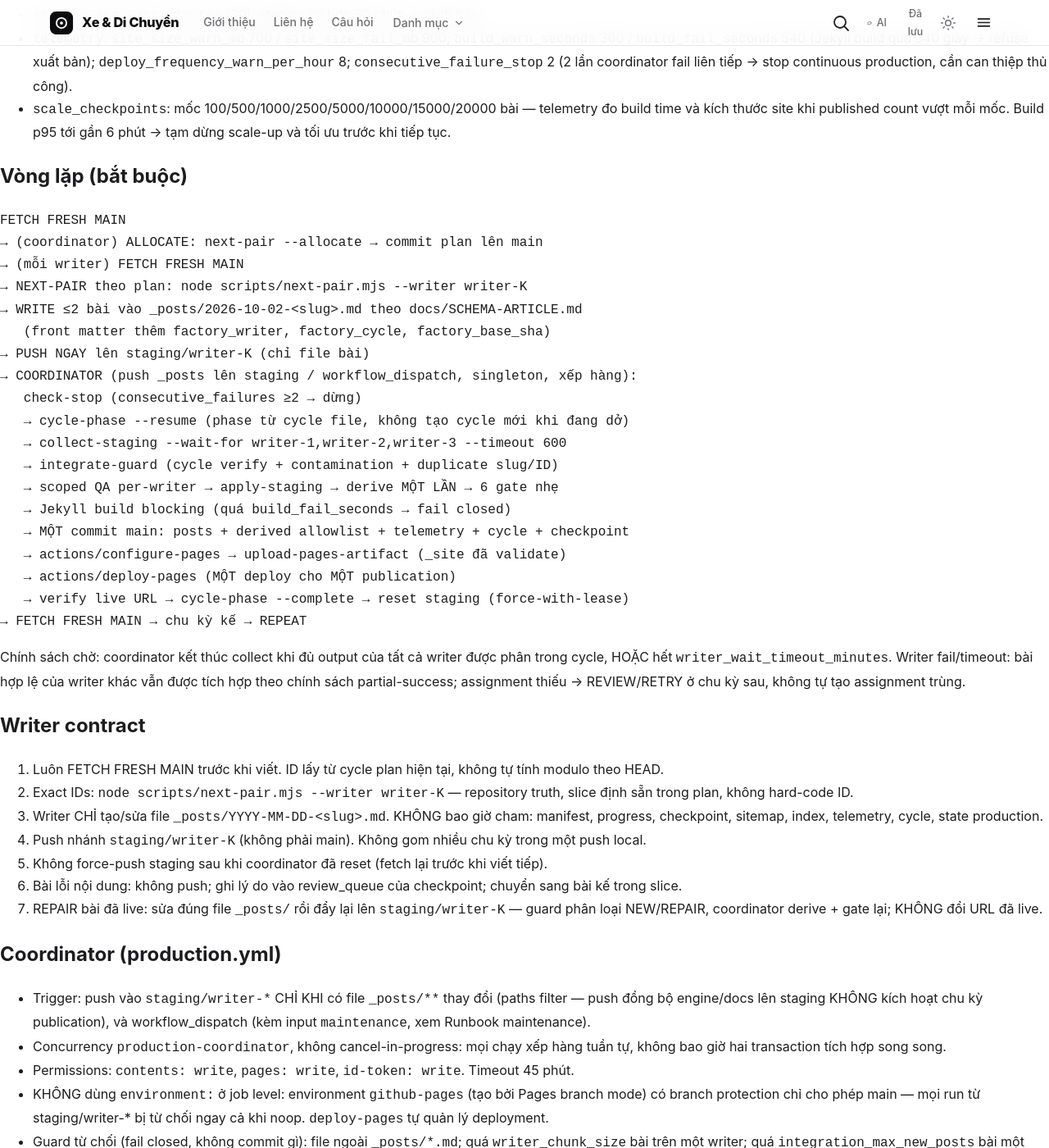
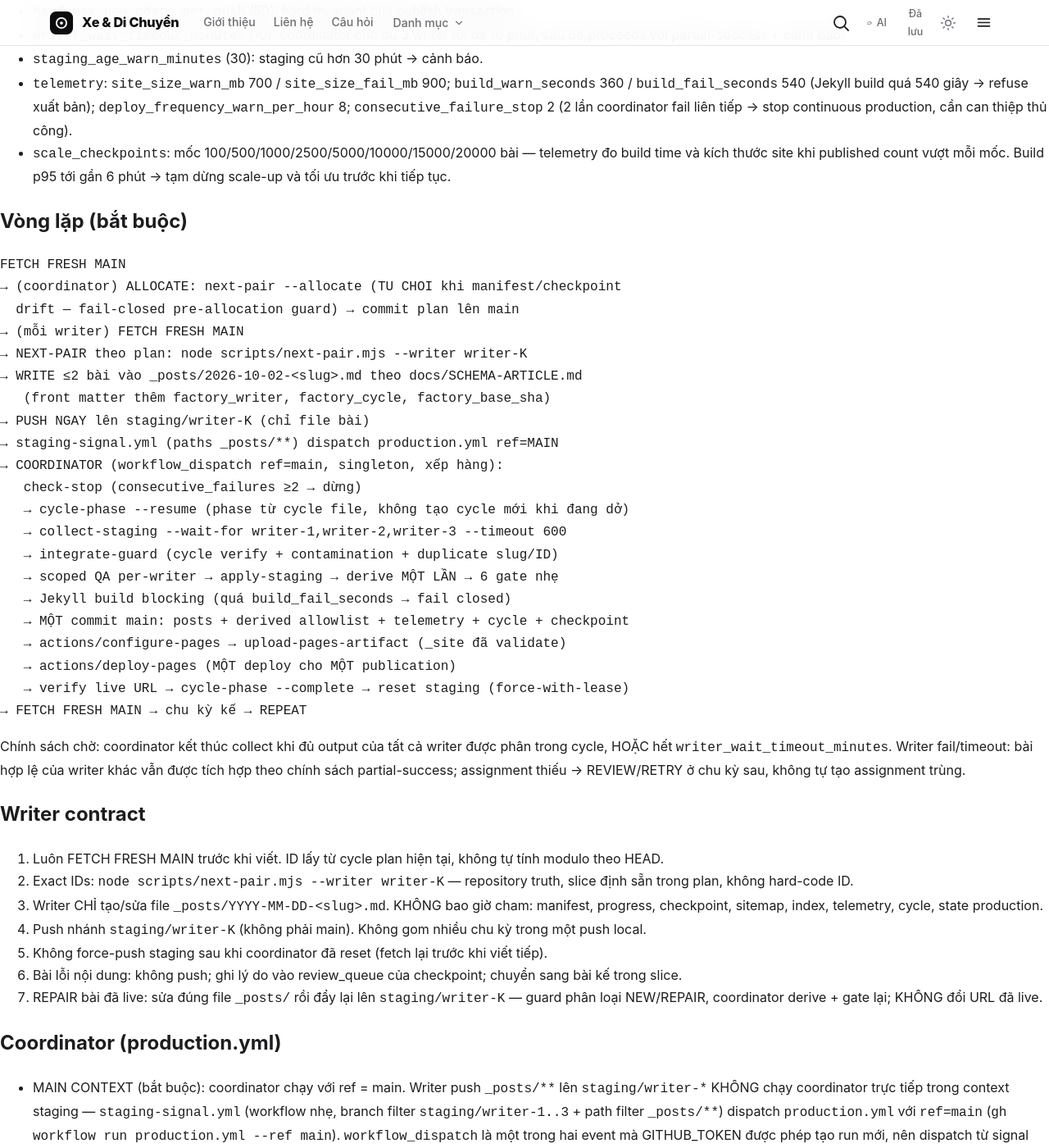
Before and after one commit to codeappweb/lab, a Jekyll site: the page built from docs/MICRO-LOOP.md, in a window 1280 px wide and 1400 px high, scrolled down 1311 px. Shown: the whole window at 82% size. Built offline with Jekyll 4.4.1, drawn with Linux system fonts in a browser that asks for light colours; our own code applies the rules of GitHub Pages for plain Markdown files; some of the changed text lies outside the part shown.

Commit message:
hardening: main-context coordinator (staging-signal dispatch ref=main), github-pages environment restored (main-only), fail-closed allocate guard (manifest/checkpoint drift), actions v6/v7, docs

````diff
--- a/docs/MICRO-LOOP.md
+++ b/docs/MICRO-LOOP.md
@@ -11,7 +11,9 @@ writer-1  writer-2  writer-3   (cùng đọc MỘT plan tại base_sha)
    |         |         |
 staging/writer-1..3            (writer chỉ đẩy _posts/*.md lên nhánh riêng)
    \         |         /
-    single COORDINATOR (production.yml, singleton queue toàn cục)
+    staging-signal.yml (_posts/** push → dispatch production.yml ref=main)
+         |
+    single COORDINATOR (production.yml, MAIN context, singleton queue toàn cục)
          collect (--wait-for: chờ đủ 3 writer hoặc timeout 10 phút)
          → integrate-guard (cycle verify: factory_writer/factory_cycle/factory_base_sha,
            manifest_id đúng slice, không trùng slug/ID; lệch cycle → REVIEW)
@@ -48,13 +50,15 @@ Data file `data/factory-config.json`:
 
 ```
 FETCH FRESH MAIN
-→ (coordinator) ALLOCATE: next-pair --allocate → commit plan lên main
+→ (coordinator) ALLOCATE: next-pair --allocate (TU CHOI khi manifest/checkpoint
+  drift — fail-closed pre-allocation guard) → commit plan lên main
 → (mỗi writer) FETCH FRESH MAIN
 → NEXT-PAIR theo plan: node scripts/next-pair.mjs --writer writer-K
 → WRITE ≤2 bài vào _posts/2026-10-02-<slug>.md theo docs/SCHEMA-ARTICLE.md
    (front matter thêm factory_writer, factory_cycle, factory_base_sha)
 → PUSH NGAY lên staging/writer-K (chỉ file bài)
-→ COORDINATOR (push _posts lên staging / workflow_dispatch, singleton, xếp hàng):
+→ staging-signal.yml (paths _posts/**) dispatch production.yml ref=MAIN
+→ COORDINATOR (workflow_dispatch ref=main, singleton, xếp hàng):
    check-stop (consecutive_failures ≥2 → dừng)
    → cycle-phase --resume (phase từ cycle file, không tạo cycle mới khi đang dở)
    → collect-staging --wait-for writer-1,writer-2,writer-3 --timeout 600
@@ -82,10 +86,11 @@ Chính sách chờ: coordinator kết thúc collect khi đủ output của tất
 
 ## Coordinator (production.yml)
 
-- Trigger: push vào `staging/writer-*` CHỈ KHI có file `_posts/**` thay đổi (paths filter — push đồng bộ engine/docs lên staging KHÔNG kích hoạt chu kỳ publication), và workflow_dispatch (kèm input `maintenance`, xem Runbook maintenance).
-- Concurrency `production-coordinator`, không cancel-in-progress: mọi chạy xếp hàng tuần tự, không bao giờ hai transaction tích hợp song song.
+- MAIN CONTEXT (bắt buộc): coordinator chạy với ref = main. Writer push `_posts/**` lên `staging/writer-*` KHÔNG chạy coordinator trực tiếp trong context staging — `staging-signal.yml` (workflow nhẹ, branch filter `staging/writer-1..3` + path filter `_posts/**`) dispatch `production.yml` với `ref=main` (`gh workflow run production.yml --ref main`). `workflow_dispatch` là một trong hai event mà GITHUB_TOKEN được phép tạo run mới, nên dispatch từ signal luôn hợp lệ. Push đồng bộ engine/docs/data lên staging KHÔNG signal (paths filter) — không tạo fake publication cycle.
+- Trigger của production.yml: chỉ `workflow_dispatch` (kèm input `maintenance`, xem Runbook maintenance). Run thủ công phải chọn branch `main` khi dispatch.
+- Concurrency `production-coordinator`, không cancel-in-progress: mọi chạy xếp hàng tuần tự, không bao giờ hai transaction tích hợp song song. Signal cũng có concurrency riêng (`staging-signal`) để nhiều push liên tiếp của writer không tạo một loạt dispatch thừa.
 - Permissions: `contents: write`, `pages: write`, `id-token: write`. Timeout 45 phút.
-- KHÔNG dùng `environment:` ở job level: environment `github-pages` (tạo bởi Pages branch mode) có branch protection chỉ cho phép main — mọi run từ staging/writer-* bị từ chối ngay cả khi noop. `deploy-pages` tự quản lý deployment.
+- `environment: github-pages` (name + `url: ${{ steps.deployment.outputs.url }}`) ở job integrate: an toàn VÌ coordinator luôn chạy main context — branch protection của environment github-pages (chỉ cho phép main) được thỏa. `staging/writer-*` KHÔNG BAO GIỜ chạy deploy-pages hay vào job này.
 - Guard từ chối (fail closed, không commit gì): file ngoài `_posts/*.md`; quá `writer_chunk_size` bài trên một writer; quá `integration_max_new_posts` bài một chu kỳ; trùng slug giữa các writer; trùng manifest_id; slug đã published mà nội dung khác (bài y hệt trên main được bỏ qua idempotent); bài lệch cycle (writer/cycle/base_sha không khớp, manifest_id ngoài slice) → REVIEW không tích hợp; trùng manifest_id giữa các file staged → REFUSE.
 - Transaction: derive → 6 gate nhẹ → Jekyll build blocking + validate-built → đo telemetry → `git add` TƯỜNG MINH (posts + derived allowlist + telemetry + cycle/checkpoint/coordinator-state) → MỘT commit (publication commit) → cycle-phase --publishing (chỉ ghi khi sha đã có trên origin/main) → push rebase + revalidate (không force-push main).
 - Pages deploy tường minh: deploy đúng artifact `_site` đã validate, đúng MỘT lần cho một publication. KHÔNG dựa vào Pages workflow tự kích hoạt sau push main.
@@ -128,3 +133,11 @@ Phiên bị reset: fetch fresh main, xem `data/production-telemetry.jsonl` + man
 ## Yêu cầu cấu hình Pages (một lần, thủ công)
 
 Pages phải chuyển sang Source = GitHub Actions: Settings → Pages → Build and deployment → Source → GitHub Actions. Khi còn ở chế độ branch, `actions/deploy-pages` sẽ fail → failure ledger tăng; 2 lần liên tiếp = production stop. Không dispatch chu kỳ publication thật trước khi flip.
+
+## Phân công bị đóng băng khi dữ liệu lệch (fail-closed)
+
+`next-pair.mjs --allocate` TỪ CHỐI (exit 1) khi:
+- `sync-manifest --dry-run` exit 1 (manifest/progress drift so với repository truth), hoặc
+- checkpoint `last_publication.ids` có ID mà manifest chưa đánh `published` (checkpoint drift).
+
+Cách duy nhất mở khóa: chạy maintenance dispatch (production.yml, `maintenance=true`, ref=main). Không bao giờ dựa vào trí nhớ để chặn xuất bản trùng lặp — guard đọc dữ liệu thật.
````
Also changed, not shown: scripts/next-pair.mjs (+31 -2 lines), .github/workflows/production.yml, .github/workflows/staging-signal.yml (added).
